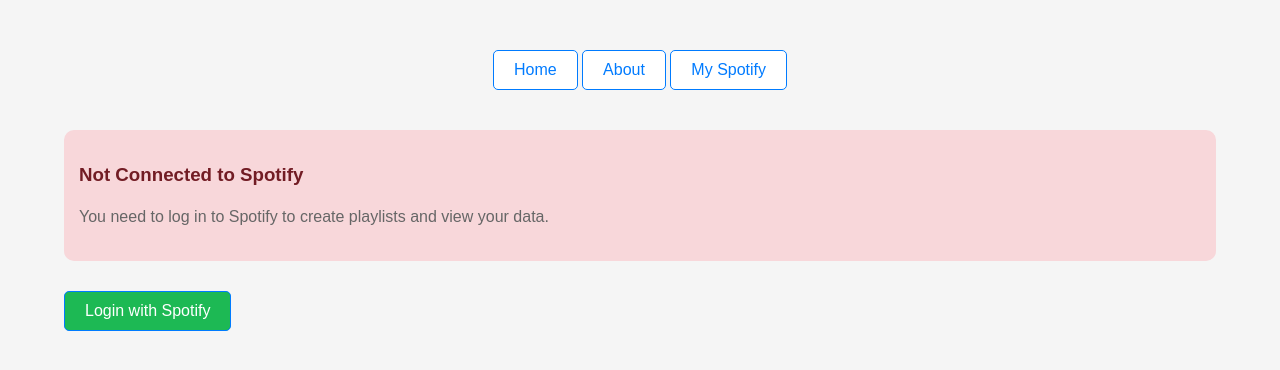
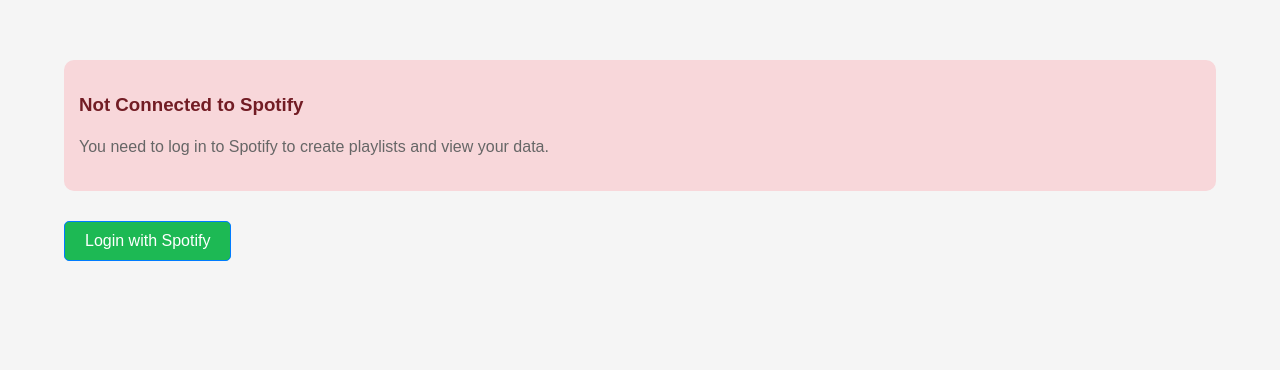
Before and after one commit to joshuaharford/Spotify-tagger, a Flask app: template templates/spotify.html in a window 1280 px wide. Shown: the top 370 px of the page. Run offline with Flask 3, Linux system fonts and the light colour scheme; the template is opened without the code that fills it: values that come from a table or form of the project are taken from there, others are empty.

Commit message:
Update base.html

```diff
--- a/templates/base.html
+++ b/templates/base.html
@@ -3,17 +3,10 @@
 <head>
     <meta charset="UTF-8">
     <meta name="viewport" content="width=device-width, initial-scale=1.0">
-    <title>{% block title %}My Flask Website{% endblock %}</title>
+    <title>{% block title %}Spotify Tagger{% endblock %}</title>
     <link rel="stylesheet" href="{{ url_for('static', filename='style.css') }}">
 </head>
 <body>
-    <!-- Navigation menu that appears on all pages -->
-    <nav style="text-align: center; margin-bottom: 30px;">
-        <a href="/">Home</a>
-        <a href="/about">About</a>
-        <a href="/spotify">My Spotify</a>
-    </nav>
-
     <!-- This is where page-specific content goes -->
     {% block content %}
     {% endblock %}
```
